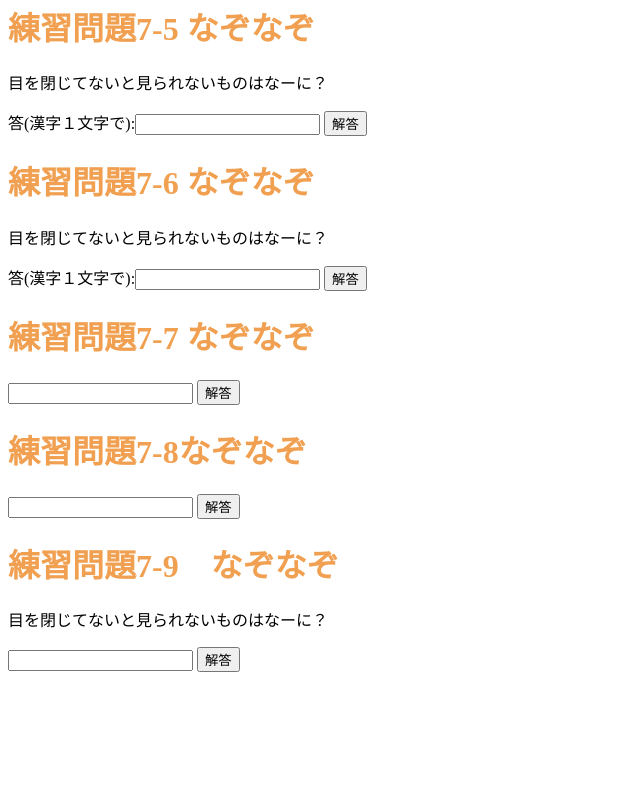
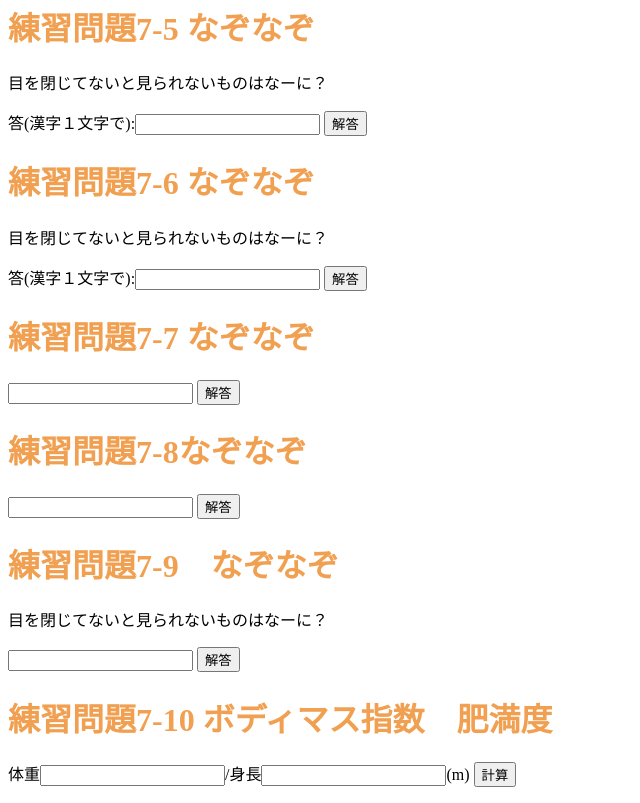
Before and after one commit to hondayama/yoyo, a plain HTML site: page index.html in a window 1280 px wide. Shown: the part 4122-4925 px from the top of the page, without its empty margins (0-640 px from the left). Before the commit the page ends 4810 px from the top, so only its background shows below. Drawn offline with Linux system fonts and the light colour scheme.

Commit message:
Update index.html

```diff
--- a/index.html
+++ b/index.html
@@ -28,6 +28,7 @@
  <script src="ex07-6.js"></script>
  <script src="ex07-7.js"></script>
  <script src="ex07-9.js"></script>
+ <script src="ex07-10.js"></script>
 </head>
   <body>
 
@@ -204,5 +205,10 @@
      <p>目を閉じてないと見られないものはなーに？</p>
    <p><input type="text" id="answer79">
    <input type="button" value="解答" onclick="nazo79();"></p>
+
+   <h1>練習問題7-10 ボディマス指数　肥満度</h1>
+    <P>体重<input type= "text" id= "input7-1">/身長<input type= "text" id= "input7-2">(m)
+    <input type="button" value="計算" onclick="add710();">
+   </P>
   </body>
      </html>
```
